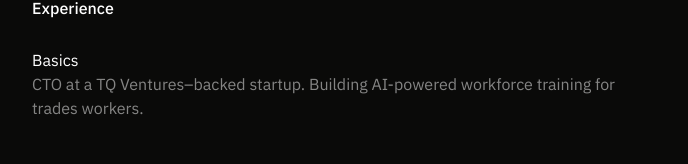
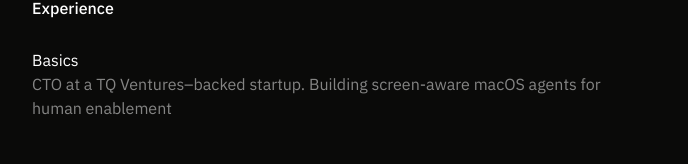
Before and after one commit to abharw/portfolio, a Next.js app: page / in a window 1280 px wide. Shown: the part 696-860 px from the top of the page, without its empty margins (286-974 px from the left). Built offline with nearby package versions, Linux system fonts and the light colour scheme.

Commit message:
update basics experience

```diff
--- a/components/minimal-home.tsx
+++ b/components/minimal-home.tsx
@@ -5,8 +5,8 @@ const experiences = [
   {
     name: "Basics",
     description:
-      "CTO at a TQ Ventures–backed startup. Building AI-powered workforce training for trades workers.",
-    url: "https://www.basicsu.com/",
+      "CTO at a TQ Ventures–backed startup. Building screen-aware macOS agents for human enablement",
+    url: "https://www.basicsoftware.ai/",
   },
   {
     name: "Carnegie Mellon",
```
